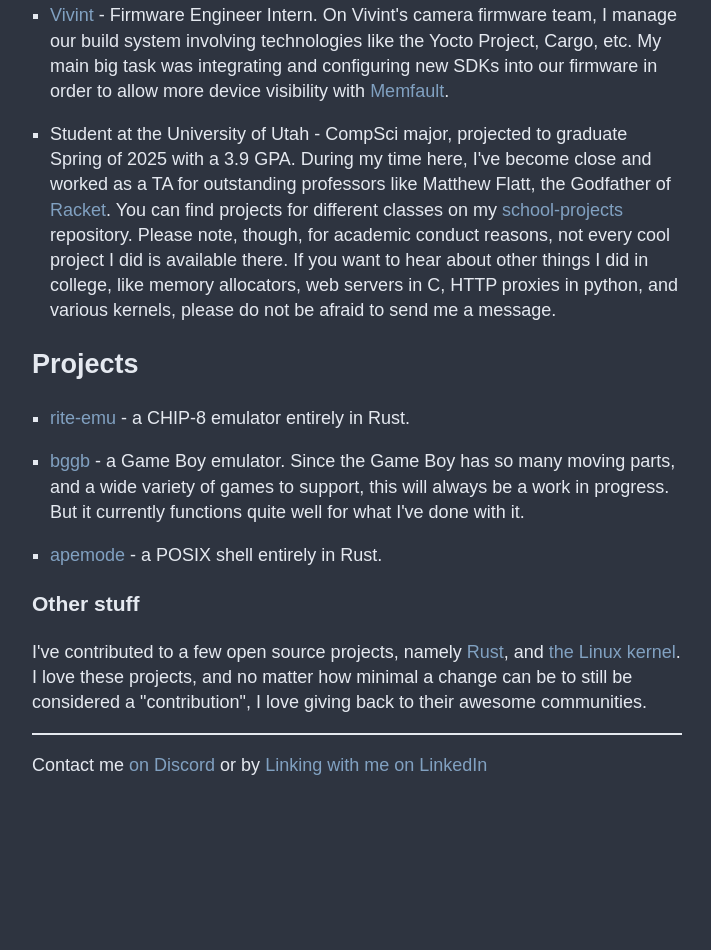
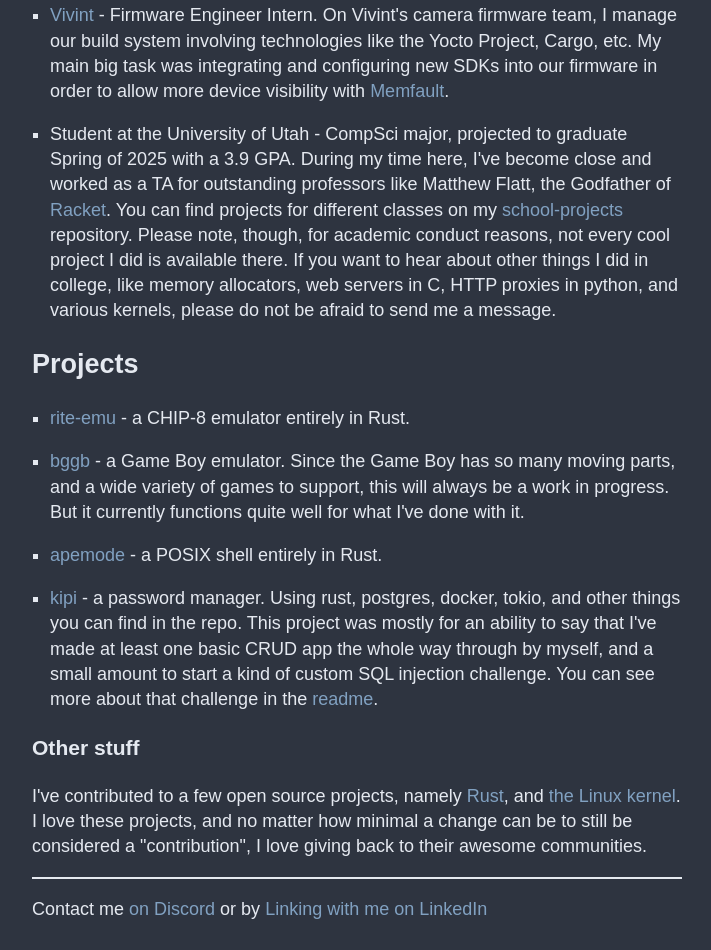
Before and after one commit to Borgerr/Borgerr.github.io, a plain HTML site: page index.html in a window 1280 px wide. Shown: the part 339-1289 px from the top of the page, without its empty margins (283-994 px from the left). Before the commit the page ends 1145 px from the top, so only its background shows below. Drawn offline with Linux system fonts and the light colour scheme.

Commit message:
add kipi entry

```diff
--- a/index.html
+++ b/index.html
@@ -54,6 +54,17 @@ please do not be afraid to send me a message.
 <li>
 <p><a href="https://github.com/Borgerr/apemode">apemode</a> - a POSIX shell entirely in Rust.</p>
 </li>
+<li>
+<p>
+<a href="https://github.com/Borgerr/kipi">kipi</a> - a password manager.
+Using rust, postgres, docker, tokio, and other things you can find in the repo.
+This project was mostly for an ability to say that I've made at least one basic CRUD app
+the whole way through by myself, and a small amount to
+start a kind of custom SQL injection challenge.
+You can see more about that challenge in the
+<a href="https://github.com/Borgerr/kipi#kipi">readme</a>.
+</p>
+</li>
 </ul>
 
 <h3>Other stuff</h3>
```
